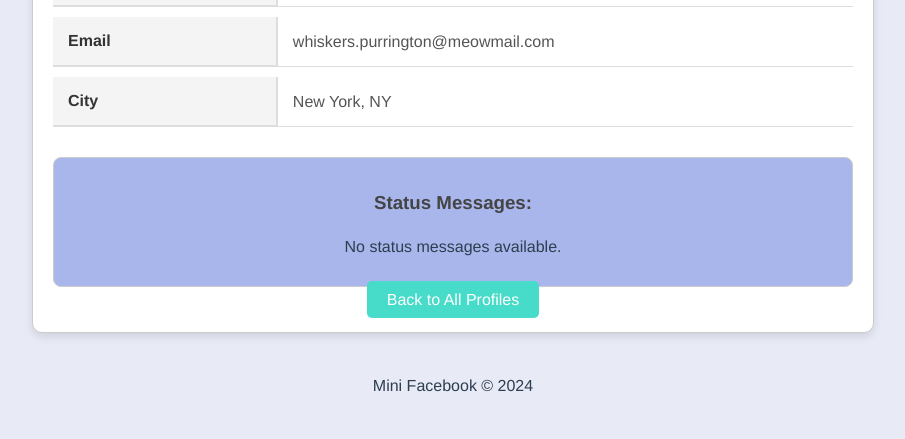
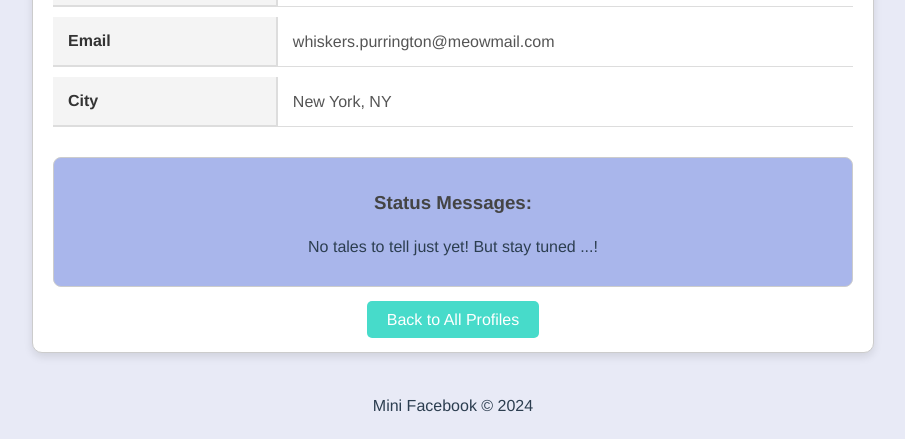
Before and after one commit to trucdg/test-heroku, a Django app: page /mini_fb/profile/1 in a window 1280 px wide. Shown: the part 735-1174 px from the top of the page, without its empty margins (187-1092 px from the left). Before the commit the page ends 1127 px from the top, so only its background shows below. Run offline with Django 5.2, Linux system fonts and the light colour scheme; data comes from the database, SQL or seed files in the repository.

Commit message:
add margin bottom to status container

```diff
--- a/mini_fb/templates/mini_fb/show_profile.html
+++ b/mini_fb/templates/mini_fb/show_profile.html
@@ -42,7 +42,7 @@
                 {% endfor %}
             </ul>
         {% else %}
-            <p>No status messages available.</p>
+            <p> No tales to tell just yet! But stay tuned ...!</p>
         {% endif %}
     </div>
 
--- a/static/styles.css
+++ b/static/styles.css
@@ -368,7 +368,7 @@ img.profile-image {
 
 /* Status messages container styling */
 .status-messages-container {
-    margin-top: 20px;
+    margin: 20px auto;
     padding: 10px;
     border: 1px solid #ccc;
     border-radius: 8px;
```
